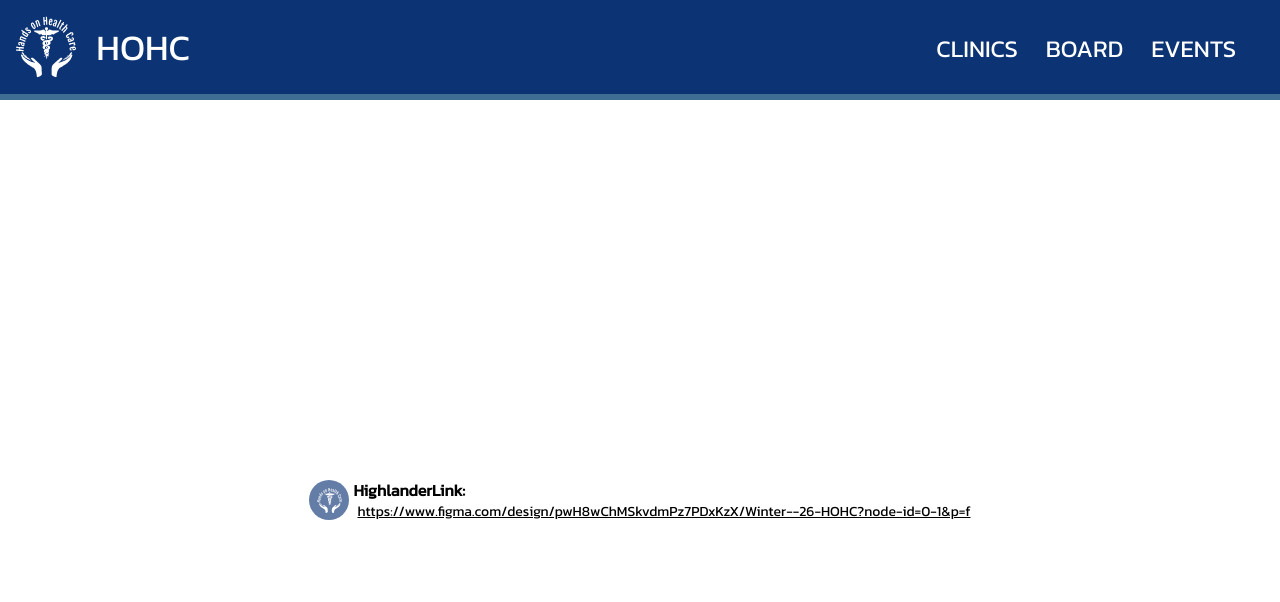
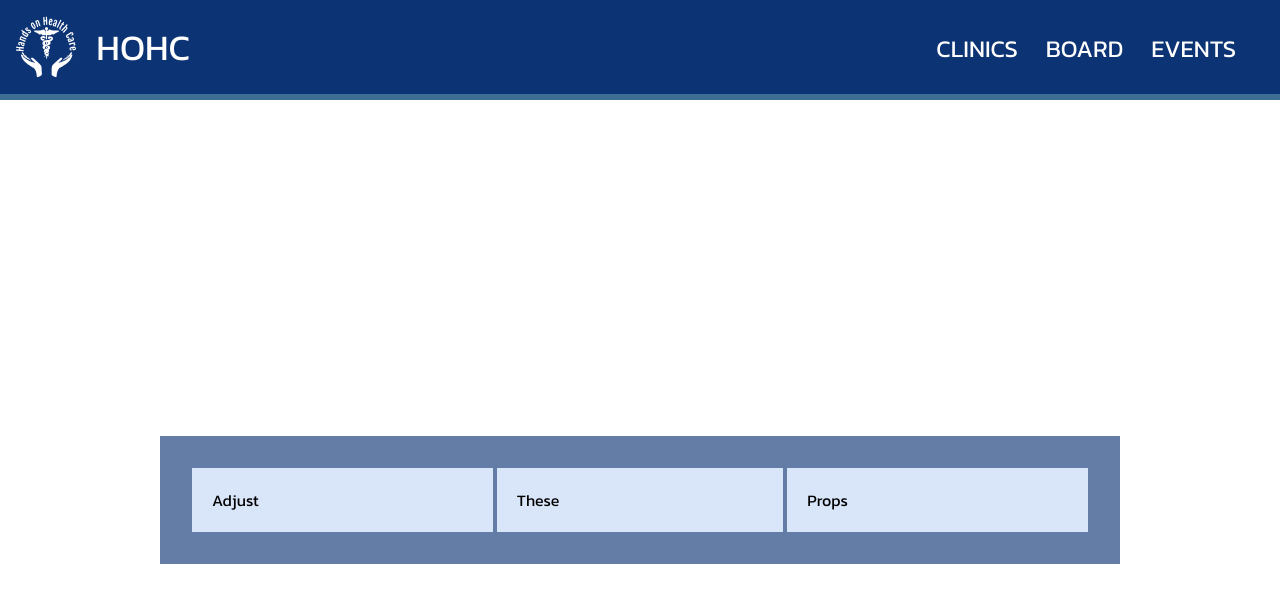
Before and after one commit to acm-ucr/hohc-website, a Next.js app: page / in a window 1280 px wide. Shown: the top 602 px of the page. Built offline with nearby package versions, Linux system fonts and the light colour scheme.

Commit message:
Add social component

```diff
--- a/src/app/page.tsx
+++ b/src/app/page.tsx
@@ -1,15 +1,9 @@
-//import Example from "@/components/example";
-import Social from "@/components/home/social";
-import imageIcon from "@/public/hohc-logo.svg";
+import Example from "@/components/example";
 
 const Home = () => {
   return (
     <div className="flex h-screen w-screen items-center justify-center">
-      <Social
-        title="HighlanderLink:"
-        link="https://www.figma.com/design/pwH8wChMSkvdmPz7PDxKzX/Winter--26-HOHC?node-id=0-1&p=f"
-        icon={imageIcon}
-      />
+      <Example text1="Adjust" text2="These" text3="Props" />
     </div>
   );
 };
--- a/src/components/home/social.tsx
+++ b/src/components/home/social.tsx
@@ -9,8 +9,8 @@ interface Props {
 const Social = ({ title, link, icon }: Props) => {
   return (
     <div className="flex flex-row">
-      <div className="bg-hohc-blue-500 flex h-10 w-10 items-center justify-center self-center rounded-full">
-        <Image src={icon} alt={title} width={25} height={25} />
+      <div className=" flex items-center justify-center self-center rounded-full">
+        <Image src={icon} alt={title} width={50} height={50} />
       </div>
 
       <div className="border-hohc-blue-500 flex flex-col rounded-lg">
```
Also changed, not shown: public/Star Icon.png (added).
